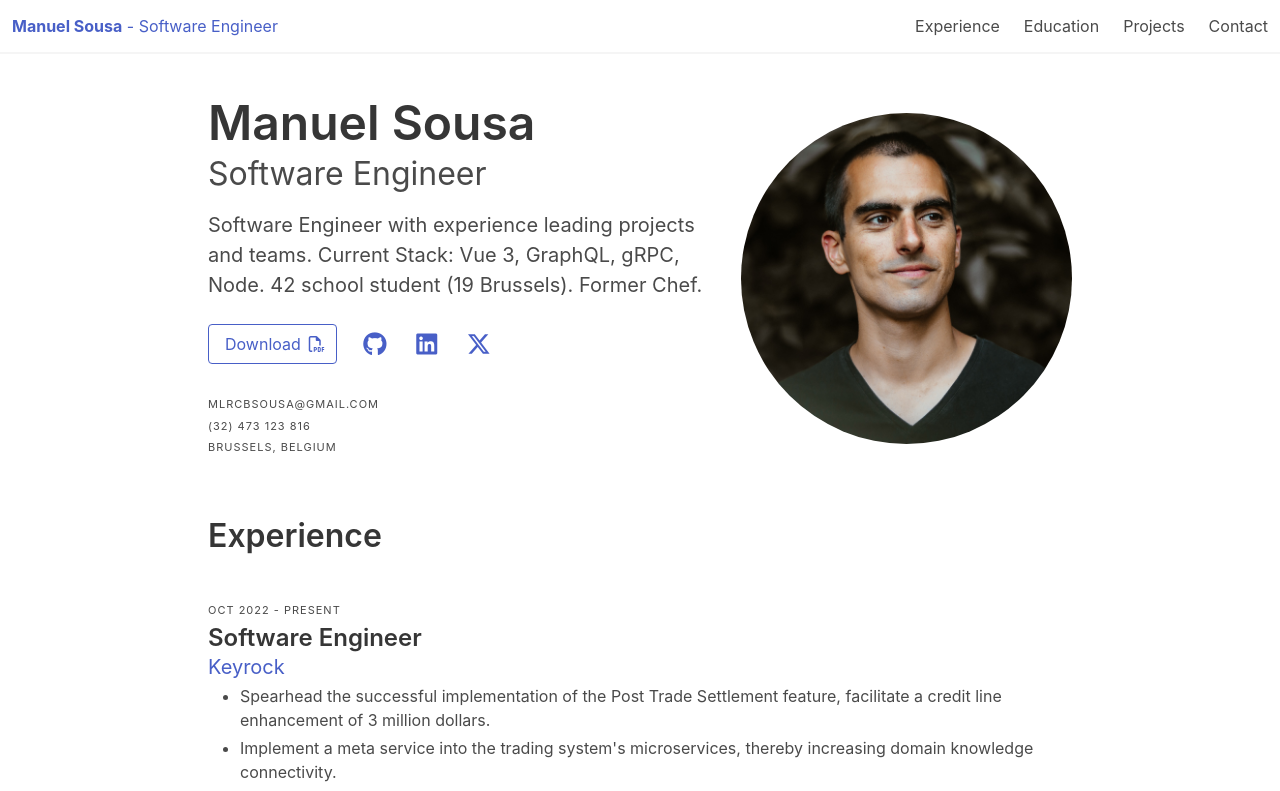
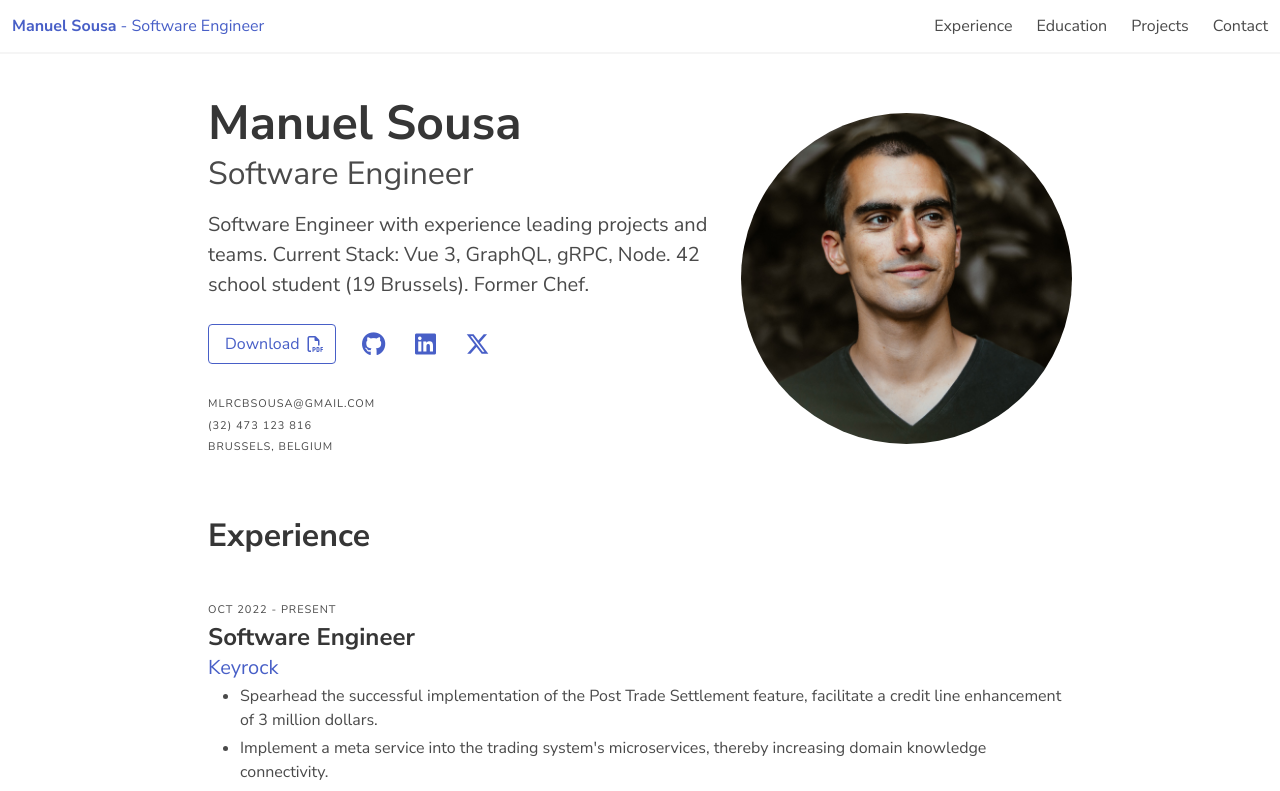
Before and after one commit to mlrcbsousa/manuel.software, a Vue app: page / in a window 1280 px wide. Shown: the top 791 px of the page. Built offline with nearby package versions, Linux system fonts and the light colour scheme.

Commit message:
style: change font to Nunito Sans

```diff
--- a/src/main.sass
+++ b/src/main.sass
@@ -1,7 +1,11 @@
 @charset "utf-8"
+
+@import url('https://fonts.googleapis.com/css2?family=Nunito+Sans:wght@400;700&display=swap')
 
 $section-padding: 1.8rem 1.5rem
 $section-padding-desktop: 1.8rem 3rem
+
+$family-sans-serif: "Nunito Sans", sans-serif
 
 @import "../node_modules/bulma/bulma.sass"
 
```
